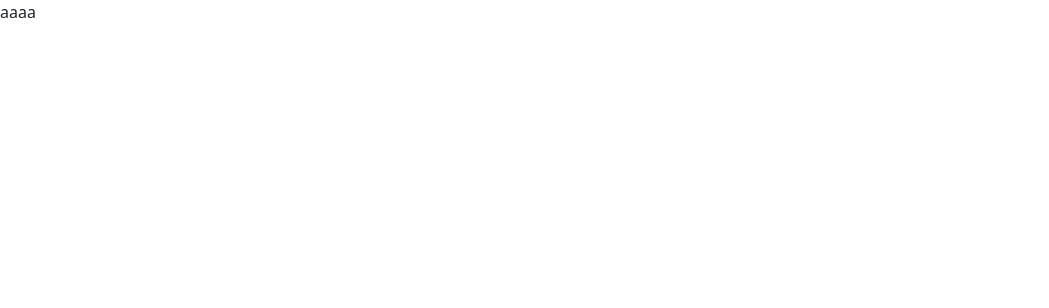
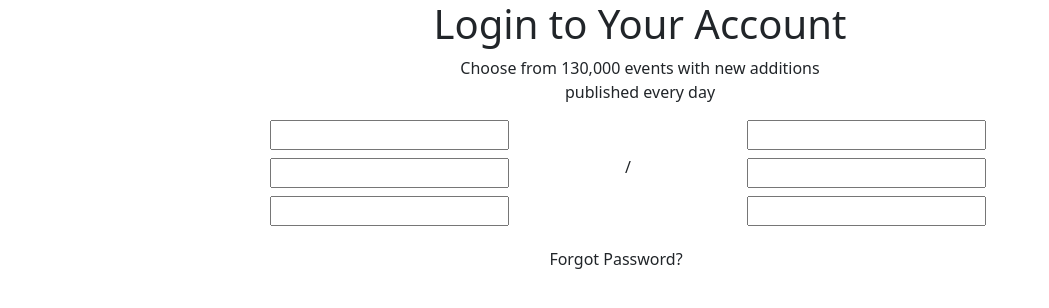
Before and after one commit to FakeTicTac/Eventy-Vue, a Vue app in the folder eventy-vue/: page /login in a window 1280 px wide. Shown: the top 308 px of the page, without its empty margins (0-1049 px from the left). Built offline with nearby package versions, Linux system fonts and the light colour scheme.

Commit message:
Account Login Basic HTLM Layout

```diff
--- a/eventy-vue/src/views/Account/Login.vue
+++ b/eventy-vue/src/views/Account/Login.vue
@@ -1,6 +1,51 @@
 
 <template>
-aaaa
+  <div class="row">
+    <div class="col-md-12 text-center">
+      <h1>Login to Your Account</h1>
+      <p>Choose from 130,000 events with new additions<br>
+      published every day
+      </p>
+    </div>
+    <div class="row text-center">
+      <div class="col-md-5 col-sd-12 text-md-end text-sm-center">
+        <input type="text">
+      </div>
+      <div class="col-md-2 col-sd-12">
+
+      </div>
+      <div class="col-md-5 col-sd-12 text-md-start text-sm-center">
+        <input type="text">
+      </div>
+    </div>
+        <div class="row text-center mt-2">
+      <div class="col-md-5 text-end">
+        <input type="text">
+      </div>
+      <div class="col-md-2">
+          <h6>/</h6>
+      </div>
+      <div class="col-md-5 text-start">
+        <input type="text">
+      </div>
+    </div>
+        <div class="row text-center mt-2">
+      <div class="col-md-5 text-end">
+        <input type="text">
+      </div>
+      <div class="col-md-2">
+
+      </div>
+      <div class="col-md-5 text-start">
+        <input type="text">
+      </div>
+      <div class="row text-center my-4">
+        <div class="col-md-12">
+          <h6>Forgot Password?</h6>
+        </div>
+      </div>
+    </div>
+  </div>
 </template>
 
 
```
